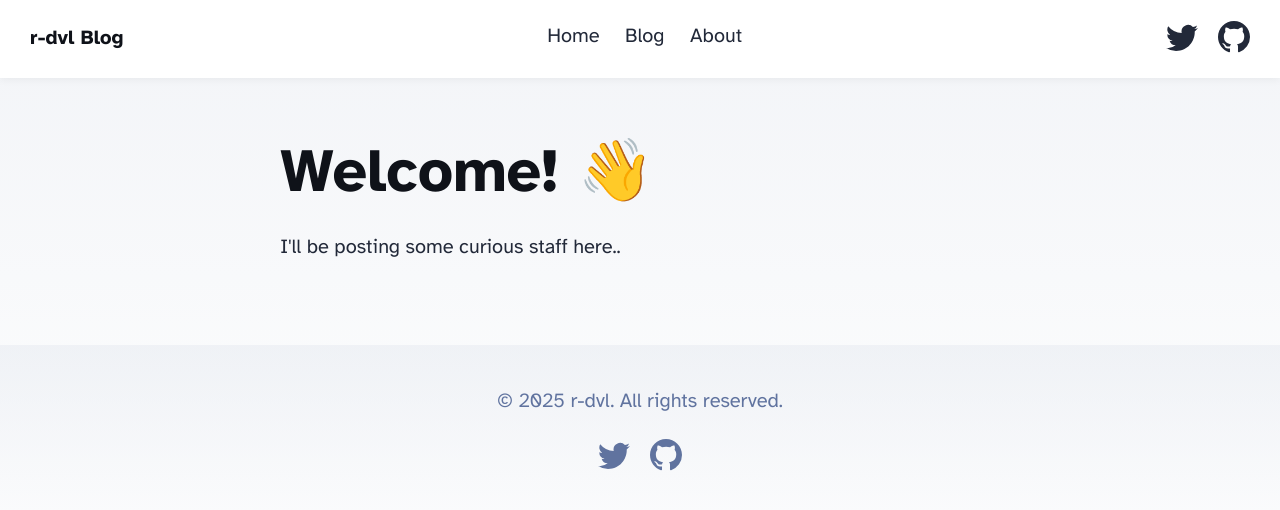
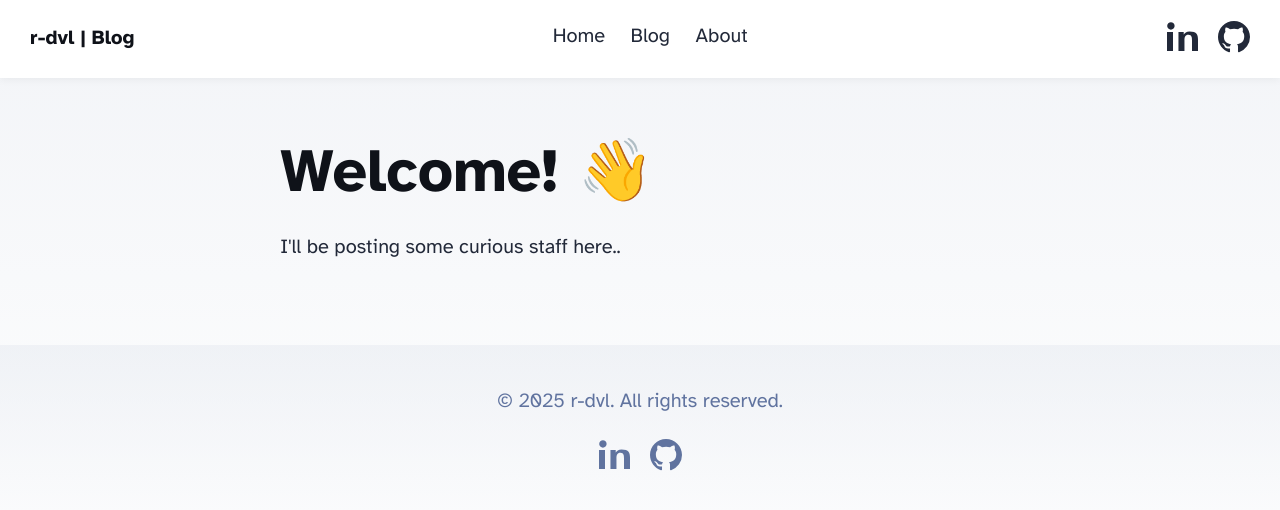
Before and after one commit to r-dvl/blog, an Astro site: page / in a window 1280 px wide. Built offline with nearby package versions, Linux system fonts and the light colour scheme; Astro itself is replaced by a stand-in of ours.

Commit message:
Minor changes

```diff
--- a/src/components/BaseHead.astro
+++ b/src/components/BaseHead.astro
@@ -20,7 +20,7 @@ const { title, description, image = FallbackImage } = Astro.props;
 <!-- Global Metadata -->
 <meta charset="utf-8" />
 <meta name="viewport" content="width=device-width,initial-scale=1" />
-<link rel="icon" type="image/svg+xml" href="/favicon.svg" />
+<link rel="icon" type="image/svg+xml" href="/blog/favicon.svg" />
 <link rel="sitemap" href="/sitemap-index.xml" />
 <link
 	rel="alternate"
--- a/src/components/Footer.astro
+++ b/src/components/Footer.astro
@@ -7,12 +7,12 @@ const today = new Date();
 	<div class="social-links">
 		<a href="https://linkedin.com/in/r-dvl/" target="_blank">
 			<span class="sr-only">Follow me on LinkedIn</span>
-			<svg viewBox="0 0 16 16" aria-hidden="true" width="32" height="32" astro-icon="social/twitter"
-				><path
+			<svg viewBox="0 0 16 16" aria-hidden="true" width="32" height="32">
+				<path
 					fill="currentColor"
-					d="M5.026 15c6.038 0 9.341-5.003 9.341-9.334 0-.14 0-.282-.006-.422A6.685 6.685 0 0 0 16 3.542a6.658 6.658 0 0 1-1.889.518 3.301 3.301 0 0 0 1.447-1.817 6.533 6.533 0 0 1-2.087.793A3.286 3.286 0 0 0 7.875 6.03a9.325 9.325 0 0 1-6.767-3.429 3.289 3.289 0 0 0 1.018 4.382A3.323 3.323 0 0 1 .64 6.575v.045a3.288 3.288 0 0 0 2.632 3.218 3.203 3.203 0 0 1-.865.115 3.23 3.23 0 0 1-.614-.057 3.283 3.283 0 0 0 3.067 2.277A6.588 6.588 0 0 1 .78 13.58a6.32 6.32 0 0 1-.78-.045A9.344 9.344 0 0 0 5.026 15z"
-				></path></svg
-			>
+					d="M1.146 1.146C.417 1.875.417 3.042 1.146 3.77c.729.729 1.896.729 2.625 0 .729-.728.729-1.895 0-2.624-.729-.729-1.896-.729-2.625 0zM.5 5.5h3V15h-3V5.5zm5.5 0h2.857v1.303h.041c.398-.756 1.37-1.553 2.823-1.553C15.5 5.25 16 7.01 16 9.294V15h-3V9.75c0-1.25-.022-2.857-1.75-2.857-1.75 0-2.02 1.367-2.02 2.778V15h-3V5.5z"
+				/>
+			</svg>
 		</a>
 		<a href="https://github.com/r-dvl" target="_blank">
 			<span class="sr-only">Go to my GitHub</span>
--- a/src/components/Header.astro
+++ b/src/components/Header.astro
@@ -5,7 +5,7 @@ import HeaderLink from './HeaderLink.astro';
 
 <header>
 	<nav>
-		<h2><a href="/">{SITE_TITLE}</a></h2>
+		<h2><a href="/blog">{SITE_TITLE}</a></h2>
 		<div class="internal-links">
 			<HeaderLink href="/blog">Home</HeaderLink>
 			<HeaderLink href="/blog/posts">Blog</HeaderLink>
@@ -14,12 +14,12 @@ import HeaderLink from './HeaderLink.astro';
 		<div class="social-links">
 			<a href="https://linkedin.com/in/r-dvl" target="_blank">
 				<span class="sr-only">Follow me on LinkedIn</span>
-				<svg viewBox="0 0 16 16" aria-hidden="true" width="32" height="32"
-					><path
+				<svg viewBox="0 0 16 16" aria-hidden="true" width="32" height="32">
+					<path
 						fill="currentColor"
-						d="M5.026 15c6.038 0 9.341-5.003 9.341-9.334 0-.14 0-.282-.006-.422A6.685 6.685 0 0 0 16 3.542a6.658 6.658 0 0 1-1.889.518 3.301 3.301 0 0 0 1.447-1.817 6.533 6.533 0 0 1-2.087.793A3.286 3.286 0 0 0 7.875 6.03a9.325 9.325 0 0 1-6.767-3.429 3.289 3.289 0 0 0 1.018 4.382A3.323 3.323 0 0 1 .64 6.575v.045a3.288 3.288 0 0 0 2.632 3.218 3.203 3.203 0 0 1-.865.115 3.23 3.23 0 0 1-.614-.057 3.283 3.283 0 0 0 3.067 2.277A6.588 6.588 0 0 1 .78 13.58a6.32 6.32 0 0 1-.78-.045A9.344 9.344 0 0 0 5.026 15z"
-					></path></svg
-				>
+						d="M1.146 1.146C.417 1.875.417 3.042 1.146 3.77c.729.729 1.896.729 2.625 0 .729-.728.729-1.895 0-2.624-.729-.729-1.896-.729-2.625 0zM.5 5.5h3V15h-3V5.5zm5.5 0h2.857v1.303h.041c.398-.756 1.37-1.553 2.823-1.553C15.5 5.25 16 7.01 16 9.294V15h-3V9.75c0-1.25-.022-2.857-1.75-2.857-1.75 0-2.02 1.367-2.02 2.778V15h-3V5.5z"
+					/>
+				</svg>
 			</a>
 			<a href="https://github.com/r-dvl" target="_blank">
 				<span class="sr-only">Go to my GitHub repo</span>
--- a/src/consts.ts
+++ b/src/consts.ts
@@ -1,5 +1,5 @@
 // Place any global data in this file.
 // You can import this data from anywhere in your site by using the `import` keyword.
 
-export const SITE_TITLE = 'r-dvl Blog';
+export const SITE_TITLE = 'r-dvl | Blog';
 export const SITE_DESCRIPTION = 'Welcome to my blog!';
```
